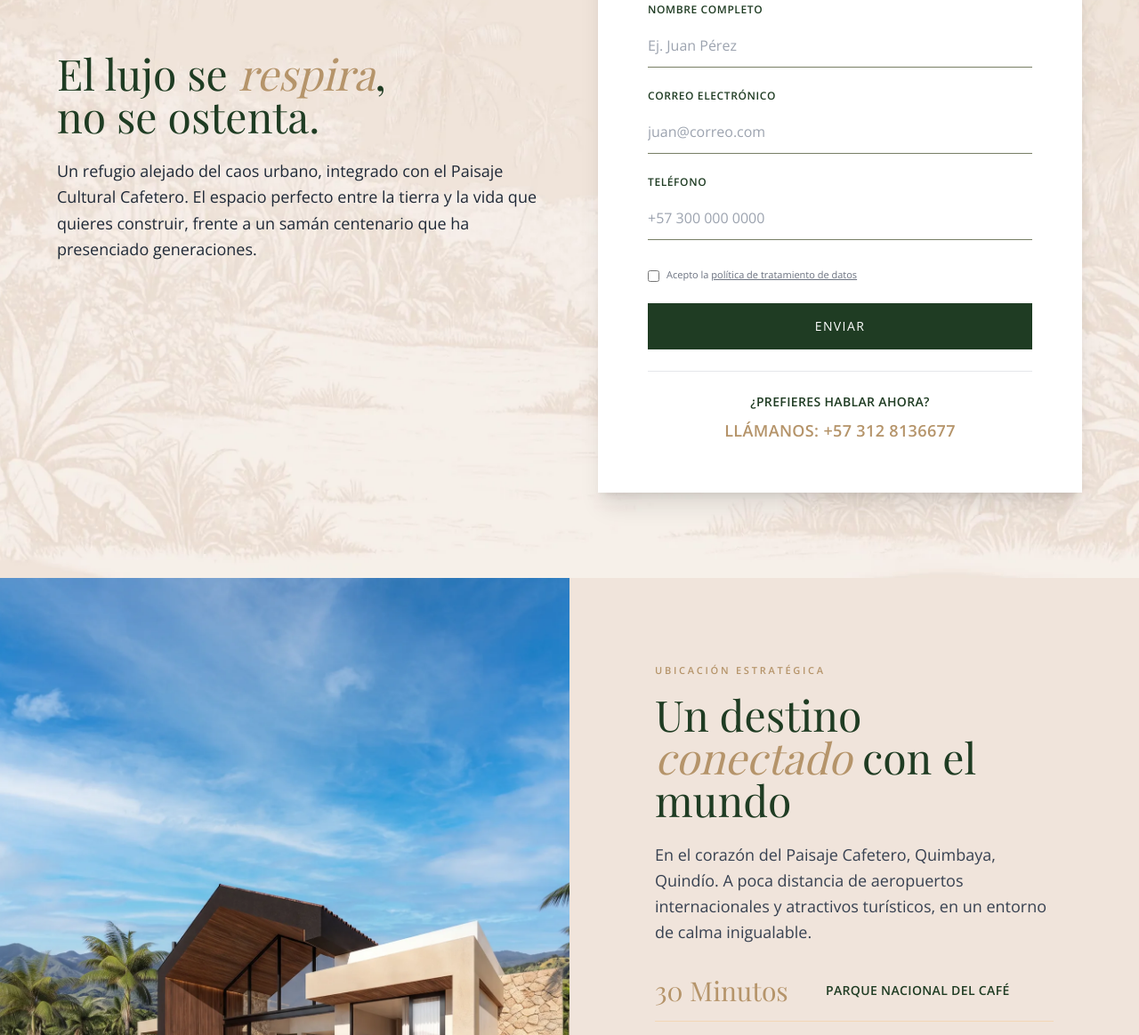
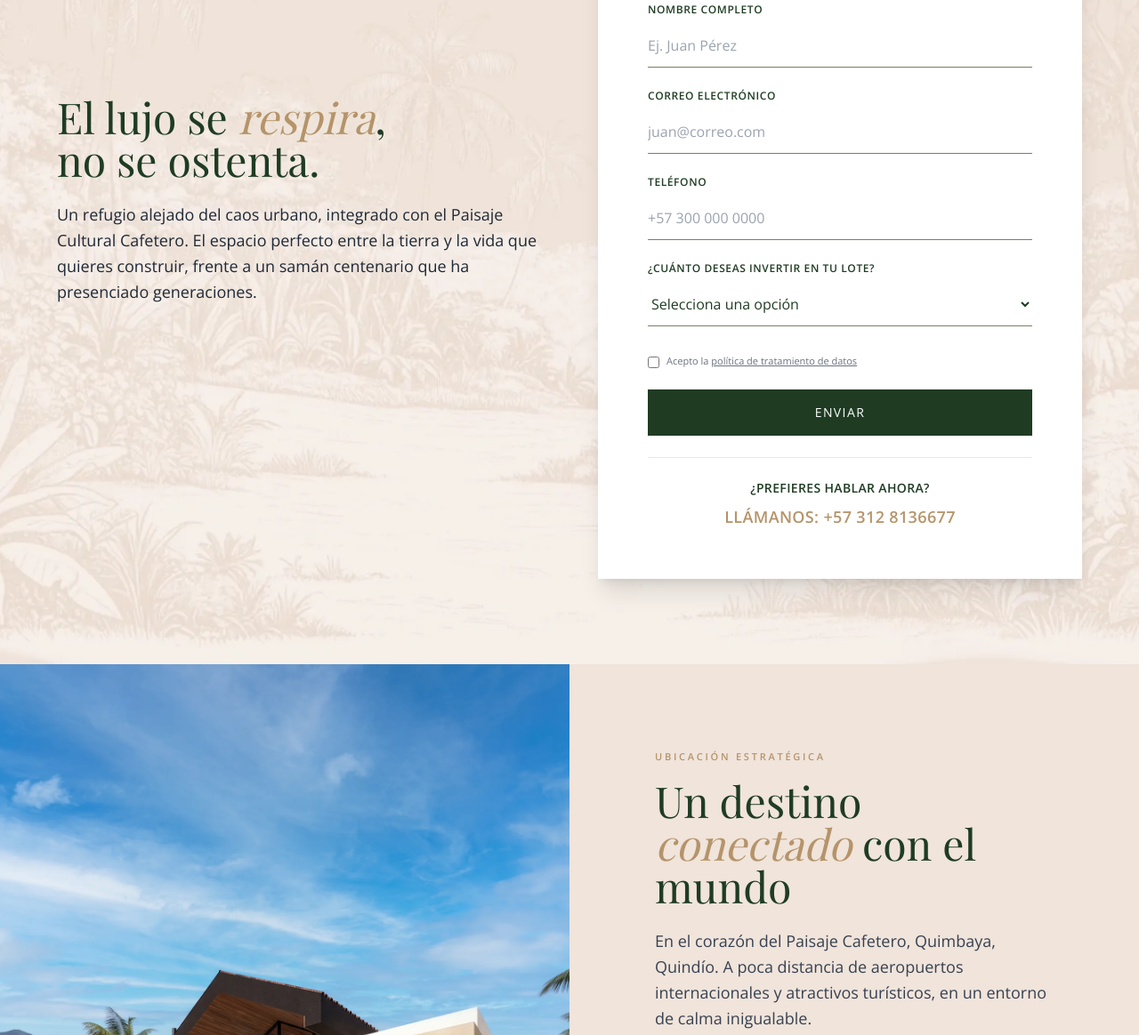
Before and after one commit to movemosmarcas/karucampestre, a website: page index.html in a window 1280 px wide. Shown: the part 1201-2365 px from the top of the page at 89% size. Drawn offline with nearby package versions, Linux system fonts and the light colour scheme; a web font is replaced by a local one.

Commit message:
Add investment dropdown to forms

```diff
--- a/index.html
+++ b/index.html
@@ -153,6 +153,15 @@
                         <div>
                             <label class="block text-xs uppercase tracking-wider font-bold mb-2">Teléfono</label>
                             <input type="tel" class="w-full border-b border-karu-piedra py-3 focus:outline-none focus:border-karu-verde bg-transparent text-karu-verde" placeholder="+57 300 000 0000" required>
+                        </div>
+                        <div>
+                            <label class="block text-xs uppercase tracking-wider font-bold mb-2">¿Cuánto deseas invertir en tu lote?</label>
+                            <select class="w-full border-b border-karu-piedra py-3 focus:outline-none focus:border-karu-verde bg-transparent text-karu-verde" required>
+                                <option value="" disabled selected>Selecciona una opción</option>
+                                <option value="Máximo 600 millones">Máximo 600 millones</option>
+                                <option value="De 600 a 700 millones">De 600 a 700 millones</option>
+                                <option value="Más de 700 millones">Más de 700 millones</option>
+                            </select>
                         </div>
                         <div class="flex items-start gap-2 pt-2">
                             <input type="checkbox" id="privacy-inline" class="mt-0.5 accent-karu-verde" required>
@@ -493,6 +502,15 @@
                     <label class="block text-xs uppercase tracking-wider font-bold mb-2">Teléfono</label>
                     <input type="tel" class="w-full border-b border-karu-piedra py-3 focus:outline-none focus:border-karu-verde bg-transparent text-karu-verde" placeholder="+57 300 000 0000" required>
                 </div>
+                <div>
+                    <label class="block text-xs uppercase tracking-wider font-bold mb-2">¿Cuánto deseas invertir en tu lote?</label>
+                    <select class="w-full border-b border-karu-piedra py-3 focus:outline-none focus:border-karu-verde bg-transparent text-karu-verde" required>
+                        <option value="" disabled selected>Selecciona una opción</option>
+                        <option value="Máximo 600 millones">Máximo 600 millones</option>
+                        <option value="De 600 a 700 millones">De 600 a 700 millones</option>
+                        <option value="Más de 700 millones">Más de 700 millones</option>
+                    </select>
+                </div>
                 <div class="flex items-start gap-2 pt-2">
                     <input type="checkbox" id="privacy-modal" class="mt-0.5 accent-karu-verde" required>
                     <label for="privacy-modal" class="text-[11px] text-gray-500 leading-tight">
```
